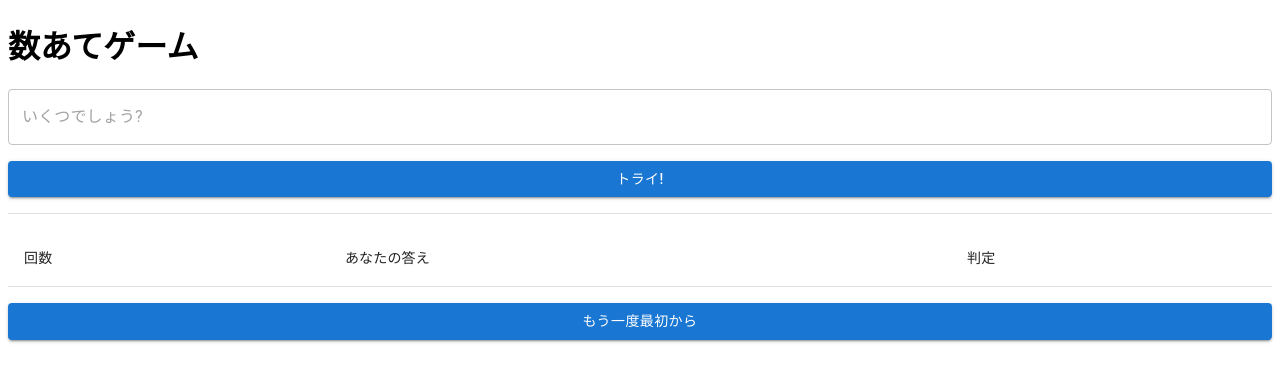
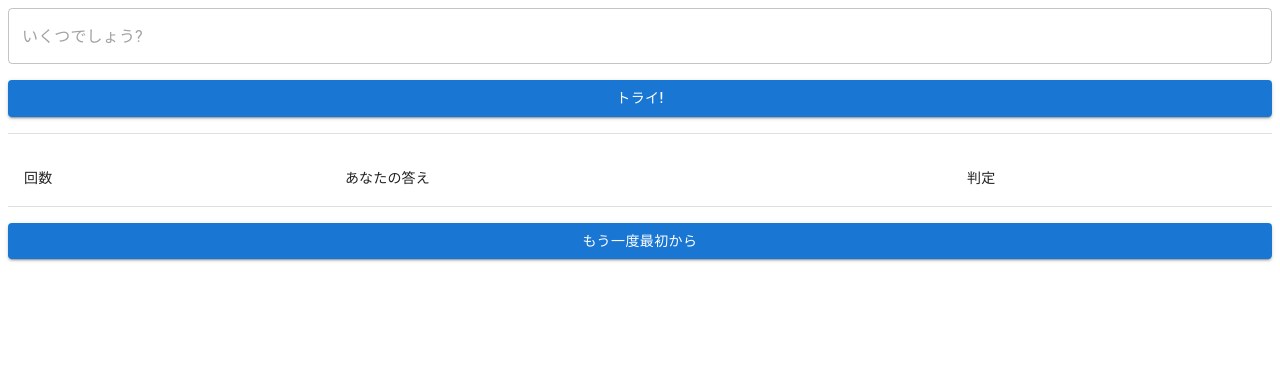
Before and after one commit to na2na-p/number-guessing-game, a React (Vite) app: page / in a window 1280 px wide. Shown: the top 382 px of the page. Built offline with nearby package versions, Linux system fonts and the light colour scheme.

Commit message:
AutoFix Lint

```diff
--- a/src/App.tsx
+++ b/src/App.tsx
@@ -5,8 +5,7 @@ import Game from './Game';
 function App() {
 	return (
 		<>
-			<h1>数あてゲーム</h1>
-			<Game/>
+			<Game />
 		</>
 	);
 }
--- a/src/Game/DataDisplay/index.tsx
+++ b/src/Game/DataDisplay/index.tsx
@@ -11,6 +11,6 @@ export default ({ histories }: { histories: historyType[] }) => {
 		return [index + 1, history, result];
 	});
 	return (
-		<Table headers={tableHeaders} rows={historyRows}/>
+		<Table headers={tableHeaders} rows={historyRows} />
 	);
 };
--- a/src/Game/Input/index.tsx
+++ b/src/Game/Input/index.tsx
@@ -9,7 +9,7 @@ export default ({ setter }: { setter: (result: string) => void }) => {
 	const { inputRef, onButtonClick } = useHooks({ setter });
 	return (
 		<>
-			<TextField placeholder='いくつでしょう?' inputRef={inputRef} type="number"/>
+			<TextField placeholder='いくつでしょう?' inputRef={inputRef} type="number" />
 			<Button onClick={onButtonClick}>トライ!</Button>
 		</>
 	);
--- a/src/Game/index.tsx
+++ b/src/Game/index.tsx
@@ -12,9 +12,9 @@ export default () => {
 	const { histories, setResultHistory, onResetButtonClick } = useHooks();
 	return (
 		<Stack spacing={2}>
-			<Input setter={setResultHistory}/>
-			<Divider/>
-			<DataDisplay histories={histories}/>
+			<Input setter={setResultHistory} />
+			<Divider />
+			<DataDisplay histories={histories} />
 			<Button onClick={onResetButtonClick}>もう一度最初から</Button>
 		</Stack>
 	);
--- a/src/components/dataDisplay/Table/TableCore/index.tsx
+++ b/src/components/dataDisplay/Table/TableCore/index.tsx
@@ -10,8 +10,8 @@ export default ({ headers, rows }: { headers: ReactNode[], rows: ReactNode[][] }
 	return (
 		<MuiTableContainer>
 			<MuiTable>
-				<TableHead headers={headers}/>
-				<TableBody rows={rows}/>
+				<TableHead headers={headers} />
+				<TableBody rows={rows} />
 			</MuiTable>
 		</MuiTableContainer>
 	);
--- a/src/main.tsx
+++ b/src/main.tsx
@@ -5,6 +5,6 @@ import App from './App';
 
 ReactDOM.createRoot(document.getElementById('root') as HTMLElement).render(
 	<React.StrictMode>
-		<App/>
+		<App />
 	</React.StrictMode>
 );
```
